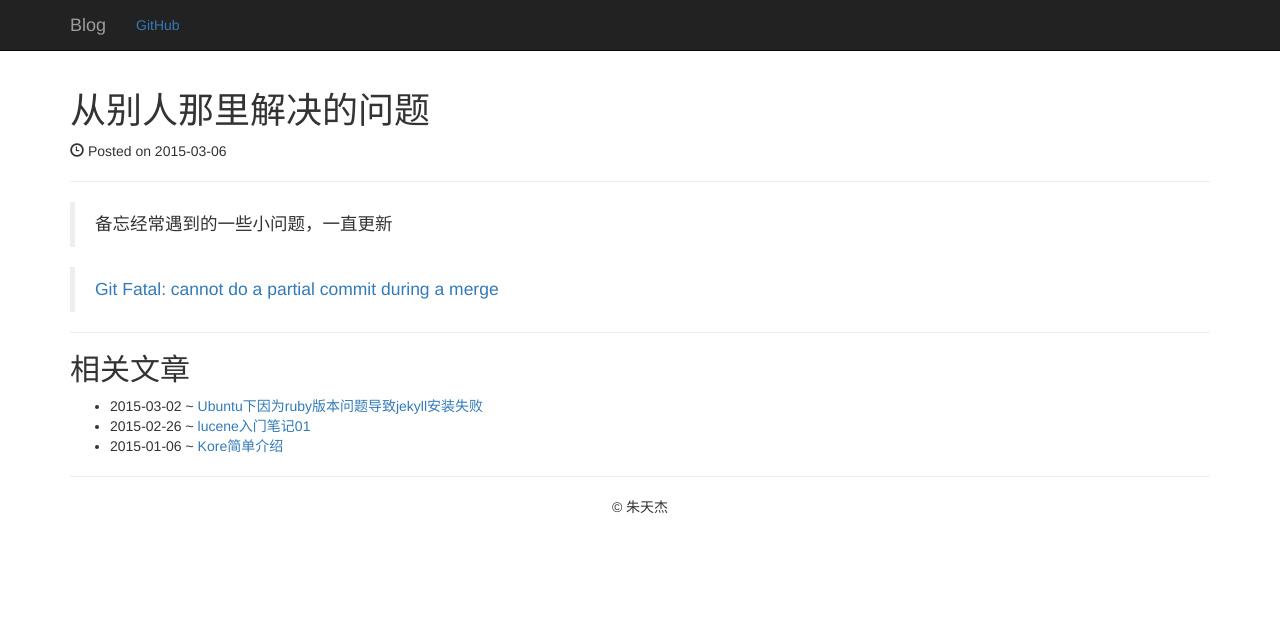
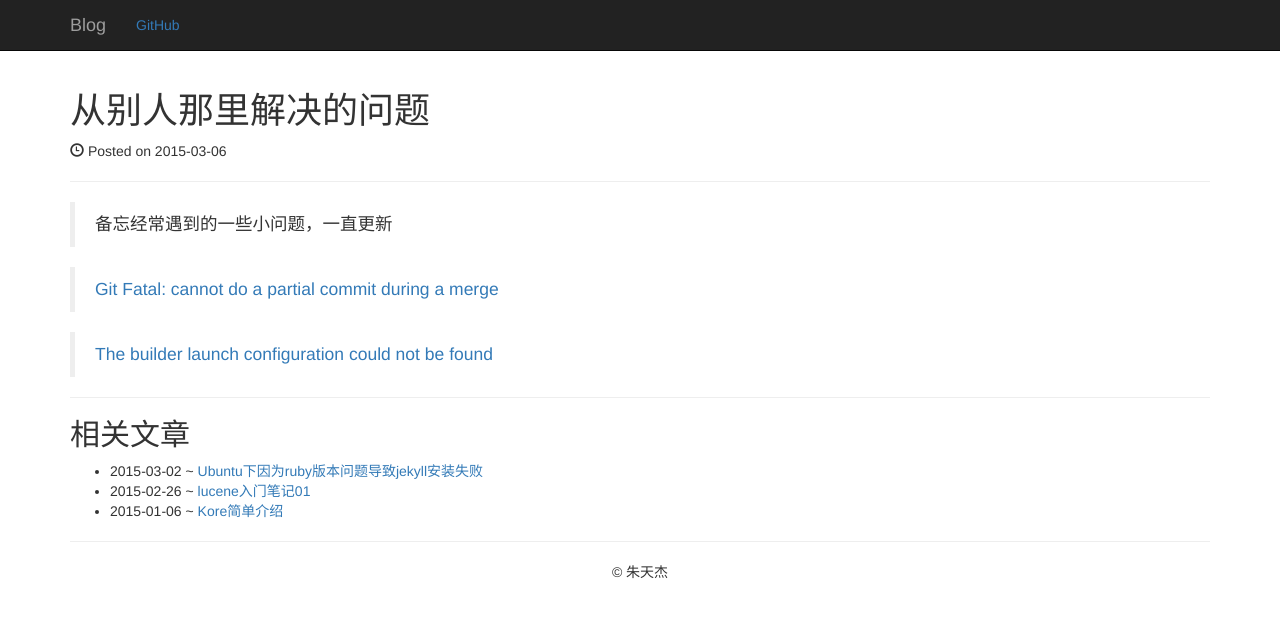
Before and after one commit to lynch001/lynch001.github.io, a Jekyll site: the page built from _posts/2015-03-06-fix-from-other.md, in a window 1280 px wide. Shown: the top 618 px of the page. Built offline with Jekyll 4.4.1, drawn with Linux system fonts in a browser that asks for light colours; nearby versions of some CDN libraries; comment, search, counter and statistics services are not loaded.

Commit message:
fix The builder launch configuration could not be found

```diff
--- a/_posts/2015-03-06-fix-from-other.md
+++ b/_posts/2015-03-06-fix-from-other.md
@@ -11,3 +11,5 @@ category: coding
 <!--more-->
 
 > [Git Fatal: cannot do a partial commit during a merge](http://blog.csdn.net/iefreer/article/details/7697799)
+
+> [The builder launch configuration could not be found](http://blog.csdn.net/vhshiwen/article/details/9185463)
```
